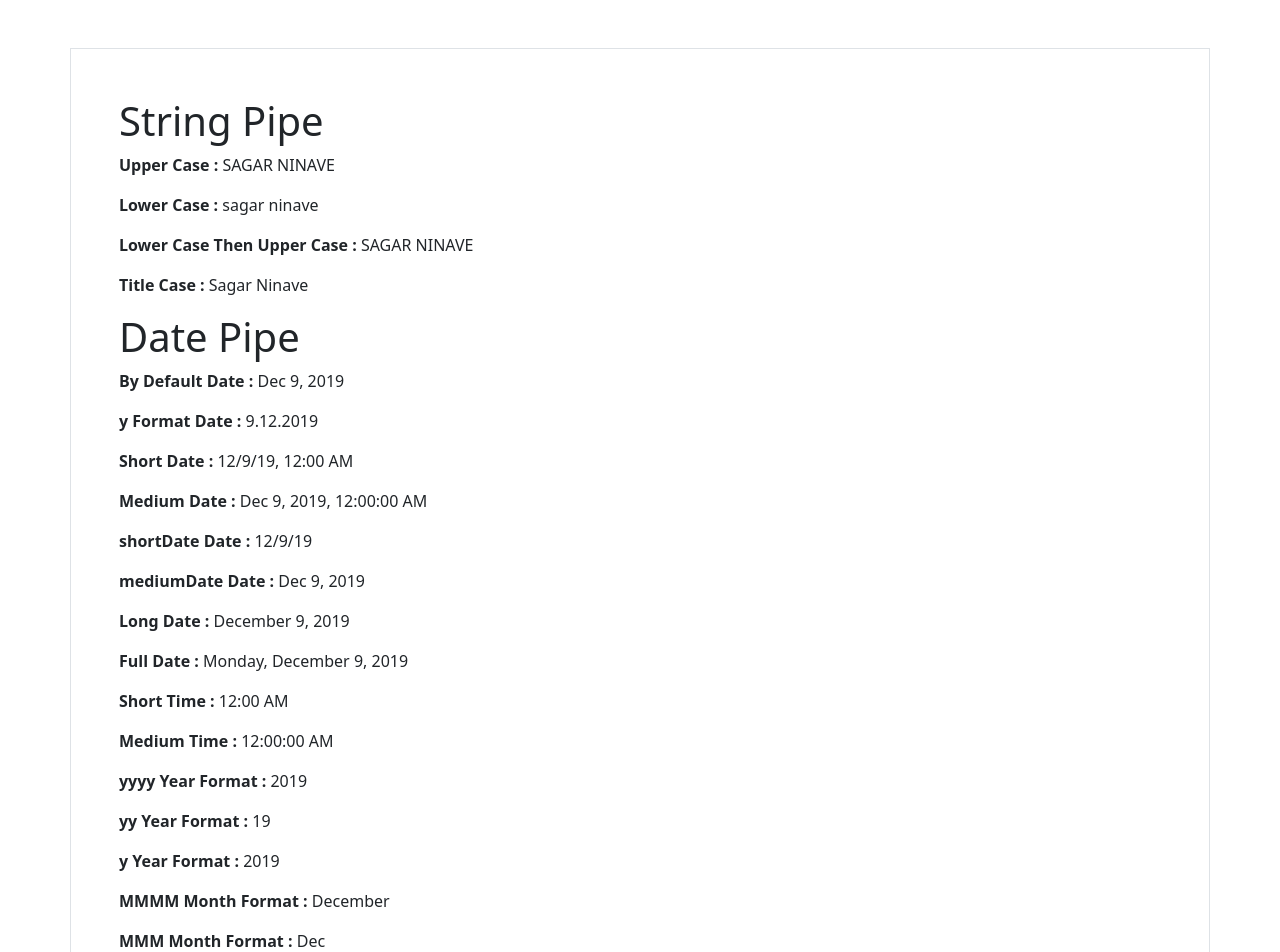
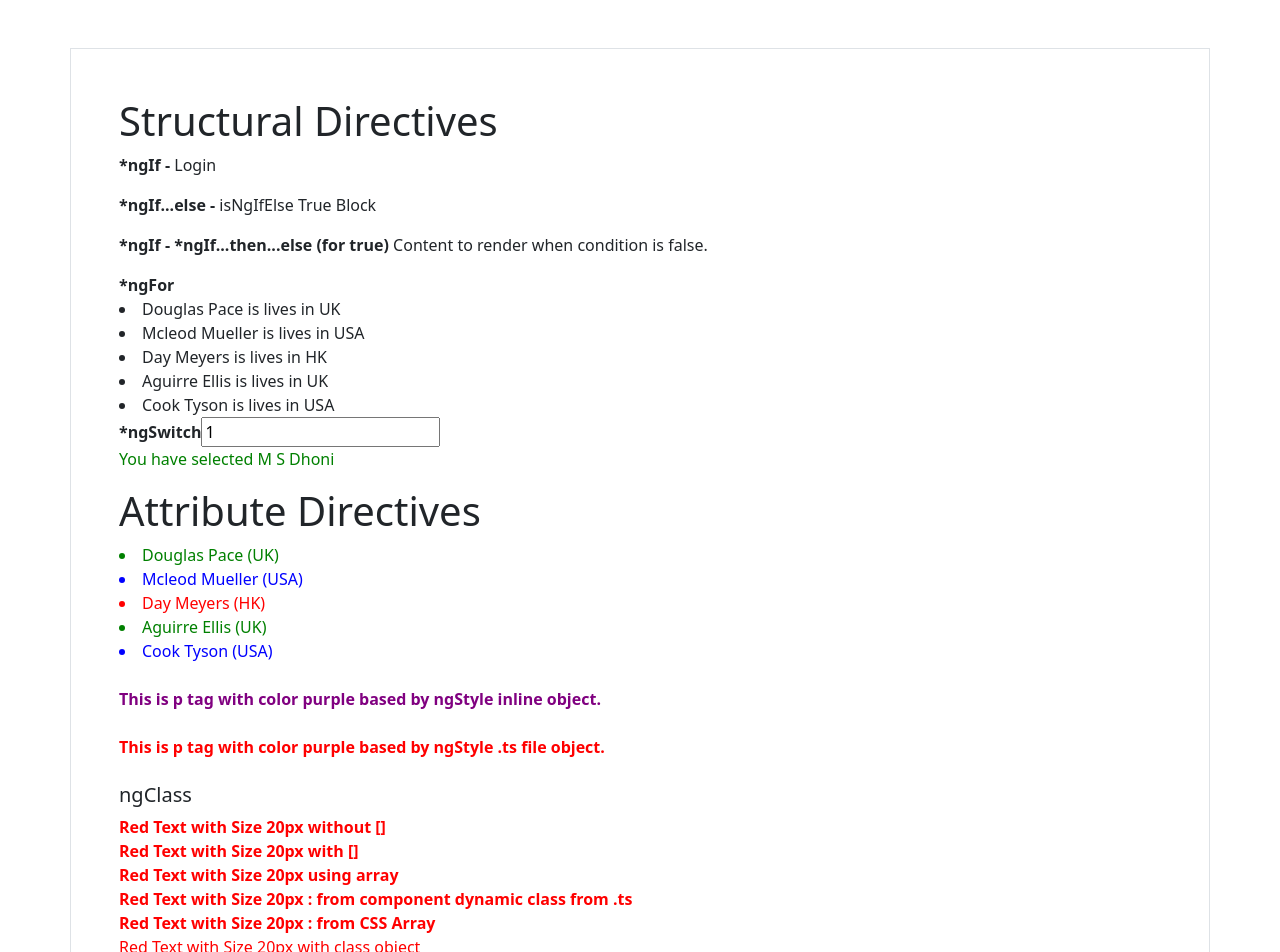
Before and after one commit to sagarninave/angular-code, an Angular app: page / in a window 1280 px wide. Shown: the top 952 px of the page. Built offline with nearby package versions, Linux system fonts and the light colour scheme.

Commit message:
directives

```diff
--- a/src/app/app.component.html
+++ b/src/app/app.component.html
@@ -1,4 +1,5 @@
 <div class="container border mt-5 mb-5 p-5">
   <!-- <Binding></Binding> -->
-  <Pipe></Pipe>
+  <!-- <Pipe></Pipe> -->
+  <Directive></Directive>
 </div>
--- /dev/null
+++ b/src/app/component/directive/d1.directive.ts
@@ -0,0 +1,15 @@
+import { Directive, ElementRef } from '@angular/core';
+import { StyleBindingComponent } from '../binding/style-binding/style-binding.component';
+
+@Directive({
+  selector: '[D1]'
+})
+export class D1Directive {
+
+  constructor(private elementRef: ElementRef) {
+    elementRef.nativeElement.style.backgroundColor = '#6c5ce7';
+    elementRef.nativeElement.style.color = '#fff';
+    elementRef.nativeElement.style.fontWeight = 'bold';
+  }
+
+}
--- /dev/null
+++ b/src/app/component/directive/directive.component.html
@@ -0,0 +1,67 @@
+<div>
+
+  <h1> Structural Directives </h1>
+
+  <p *ngIf="isNgIf"><b>*ngIf - </b> Login</p>
+
+  <p *ngIf="isNgIfElse; else notAvailable"><b> *ngIf...else - </b> isNgIfElse True Block</p>
+  <ng-template #notAvailable> isNgIfElse false Block </ng-template>
+
+  <div *ngIf="!isNgIfElseThen; then thenBlock else elseBlock"></div>
+  <p>
+    <ng-template #thenBlock>
+      <b>*ngIf - *ngIf...then...else (for true)</b>
+      Content to render when condition is true.
+    </ng-template>
+    <ng-template #elseBlock>
+      <b>*ngIf - *ngIf...then...else (for true)</b>
+      Content to render when condition is false.
+    </ng-template>
+  </p>
+
+  <div>
+    <b>*ngFor</b>
+    <li *ngFor="let user of people">
+      {{user?.name}} is lives in {{user?.country}}
+    </li>
+  </div>
+
+  <div [ngSwitch]="ngSwitchValue">
+    <b>*ngSwitch</b>
+    <input type="text" [(ngModel)]="ngSwitchValue">
+    <p style='color:green' *ngSwitchCase="1">You have selected M S Dhoni</p>
+    <p style='color:pink' *ngSwitchCase="2">You have selected Sachin Tendulkar</p>
+    <p style='color:blue' *ngSwitchCase="3">You have selected Satyaprakash Samantaray</p>
+    <p style='color:red' *ngSwitchDefault>Sorry! Invalid selection....</p>
+  </div>
+
+  <h1> Attribute Directives </h1>
+  <span *ngFor="let person of people">
+    <li [ngStyle]="{'color':getColors(person.country)}"> {{ person.name }} ({{ person.country }})</li>
+  </span>
+
+  <br/>
+  <p [ngStyle]=" {'color': 'purple', 'font-size': '1rem', 'font-weight': 'bold', 'margin':'0'}">
+    This is p tag with color purple based by ngStyle inline object.
+  </p>
+
+  <br/>
+  <p [ngStyle]="styleObj">
+    This is p tag with color purple based by ngStyle .ts file object.
+  </p><br />
+
+  <h5> ngClass </h5>
+  <div ngClass='red fontWeight'>Red Text with Size 20px without []</div>
+  <div [ngClass]="'red fontWeight'">Red Text with Size 20px with []</div>
+  <div [ngClass]="['red', 'fontWeight']">Red Text with Size 20px using array</div>
+  <div [ngClass]="cssStringVarClass">Red Text with Size 20px : from component dynamic class from .ts </div>
+  <div [ngClass]="cssClassArray">Red Text with Size 20px : from CSS Array</div>
+  <div [ngClass]="{'red':true,'fontWeight':false}">Red Text with Size 20px with class object </div>
+
+  <br />
+  <h1> Custom Directives </h1>
+  <p D1> Color custom directive</p>
+  <p Renderer> Renderer directive</p>
+  <p Hostlistener> Hostlistener directive</p>
+  <p Hostbinder> Hostbinder directive</p>
+</div>
--- /dev/null
+++ b/src/app/component/directive/directive.component.scss
@@ -0,0 +1,7 @@
+.red{
+  color:red;
+}
+
+.fontWeight{
+  font-weight: bold;
+}
--- /dev/null
+++ b/src/app/component/directive/directive.component.ts
@@ -0,0 +1,49 @@
+import { Component, OnInit } from '@angular/core';
+
+@Component({
+  selector: 'Directive',
+  templateUrl: './directive.component.html',
+  styleUrls: ['./directive.component.scss']
+})
+export class DirectiveComponent implements OnInit {
+
+  constructor() { }
+
+  ngOnInit() {
+  }
+
+  private isNgIf: boolean = true;
+
+  private isNgIfElse: boolean = true;
+
+  private isNgIfElseThen: boolean = true;
+
+  private ngSwitchValue: number = 1;
+
+  private cssStringVar: string = 'red fontWeight';
+
+  private cssStringVarClass: string = 'red fontWeight';
+
+  private cssClassArray: string[] = ['red', 'fontWeight'];
+
+  public styleObj = { 'color': 'red', 'font-size': '1rem', 'font-weight': 'bold', 'margin':'0' }
+
+  people: any[] = [
+    { name: "Douglas Pace", "country": 'UK' },
+    { name: "Mcleod Mueller", "country": 'USA' },
+    { name: "Day Meyers", "country": 'HK' },
+    { name: "Aguirre Ellis", "country": 'UK' },
+    { name: "Cook Tyson", "country": 'USA' }
+  ];
+
+  getColors(country) {
+    switch (country) {
+      case 'UK':
+        return 'green';
+      case 'USA':
+        return 'blue';
+      case 'HK':
+        return 'red';
+    }
+  };
+}
--- /dev/null
+++ b/src/app/component/directive/hostbinder-directive.directive.ts
@@ -0,0 +1,22 @@
+import { Directive, HostBinding, HostListener } from '@angular/core';
+
+@Directive({
+  selector: '[Hostbinder]'
+})
+export class HostbinderDirectiveDirective {
+
+  constructor() { }
+
+  @HostBinding('style.backgroundColor') backgorundColor:string = "red";
+  @HostBinding('style.color') color:string = "#fff";
+
+  @HostListener('mouseover') mouseover(eventData: Event){
+    this.backgorundColor = 'blue';
+    this.color = 'yellow';
+  }
+
+  @HostListener('mouseleave') mouseleave(eventData: Event){
+    this.backgorundColor = 'yellow;';
+    this.color = 'coral';
+  }
+}
--- /dev/null
+++ b/src/app/component/directive/hostlistener-directive.directive.ts
@@ -0,0 +1,26 @@
+import { Directive, HostListener, ElementRef, Renderer2 } from '@angular/core';
+
+@Directive({
+  selector: '[Hostlistener]'
+})
+export class HostlistenerDirectiveDirective {
+
+  constructor(private eleRef: ElementRef, private renderer: Renderer2) { }
+
+  ngOnInit(){
+    this.renderer.setStyle(this.eleRef.nativeElement, 'background-color', 'red');
+  }
+
+  @HostListener('mouseover') mouseover(eventData: Event){
+    this.renderer.setStyle(this.eleRef.nativeElement, 'background-color', 'red');
+    this.renderer.setStyle(this.eleRef.nativeElement, 'color', '#000');
+    this.renderer.setStyle(this.eleRef.nativeElement, 'cursor', 'pointer');
+  }
+
+  @HostListener('mouseleave') mouseleave(eventData: Event){
+    this.renderer.setStyle(this.eleRef.nativeElement, 'background-color', 'blue');
+    this.renderer.setStyle(this.eleRef.nativeElement, 'color', '#fff');
+    this.renderer.setStyle(this.eleRef.nativeElement, 'cursor', 'pointer');
+  }
+
+}
--- /dev/null
+++ b/src/app/component/directive/renderer-directive.directive.ts
@@ -0,0 +1,13 @@
+import { Directive, ElementRef, Renderer2 } from '@angular/core';
+
+@Directive({
+  selector: '[Renderer]'
+})
+export class RendererDirectiveDirective {
+
+  constructor(private elRef: ElementRef, private r2: Renderer2) { }
+   ngOnInit(){
+    this.r2.setStyle(this.elRef.nativeElement, 'background-color', '#636e72');
+    this.r2.setStyle(this.elRef.nativeElement, 'color', '#fff');
+  }
+}
```
Also changed, not shown: src/app/app.module.ts (+10 -1 lines).
